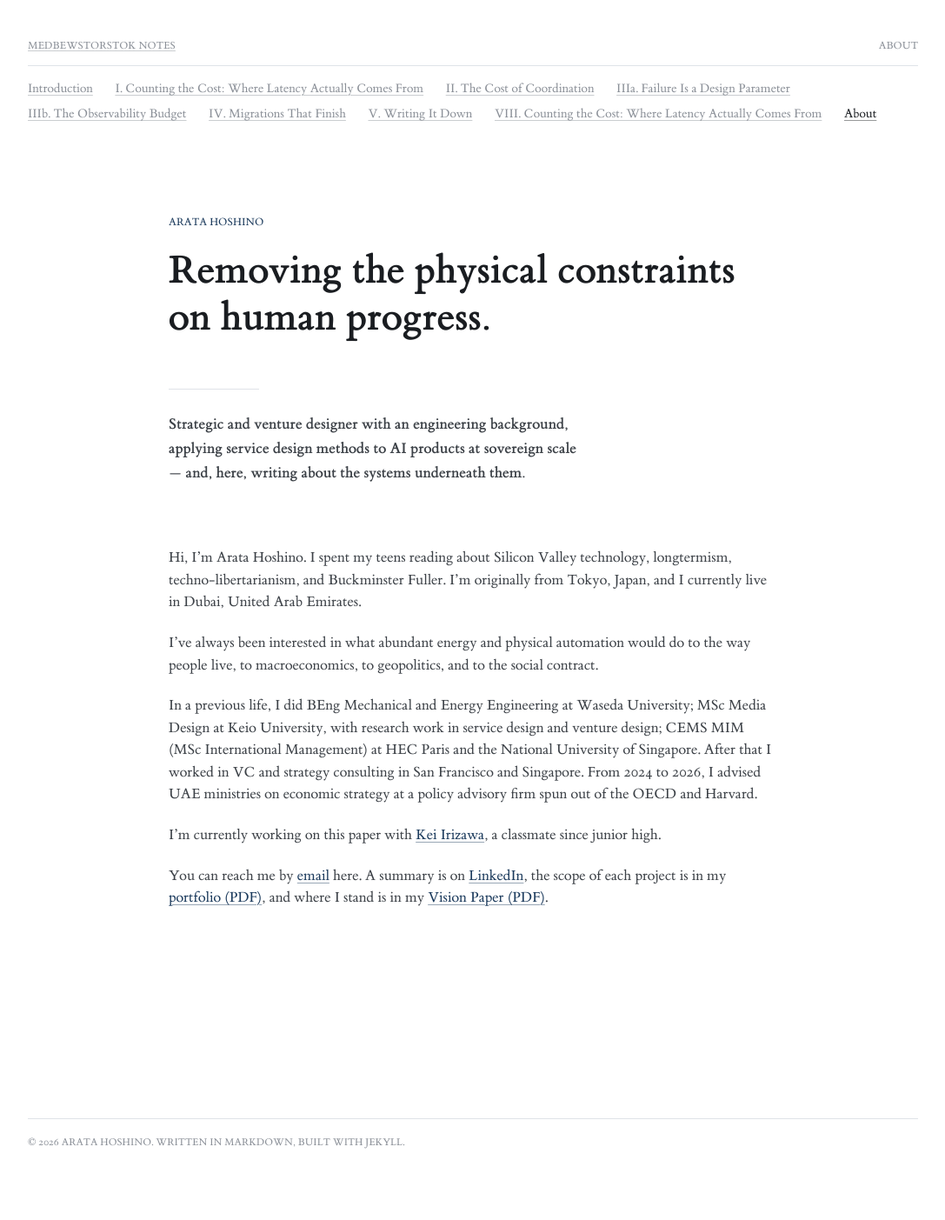
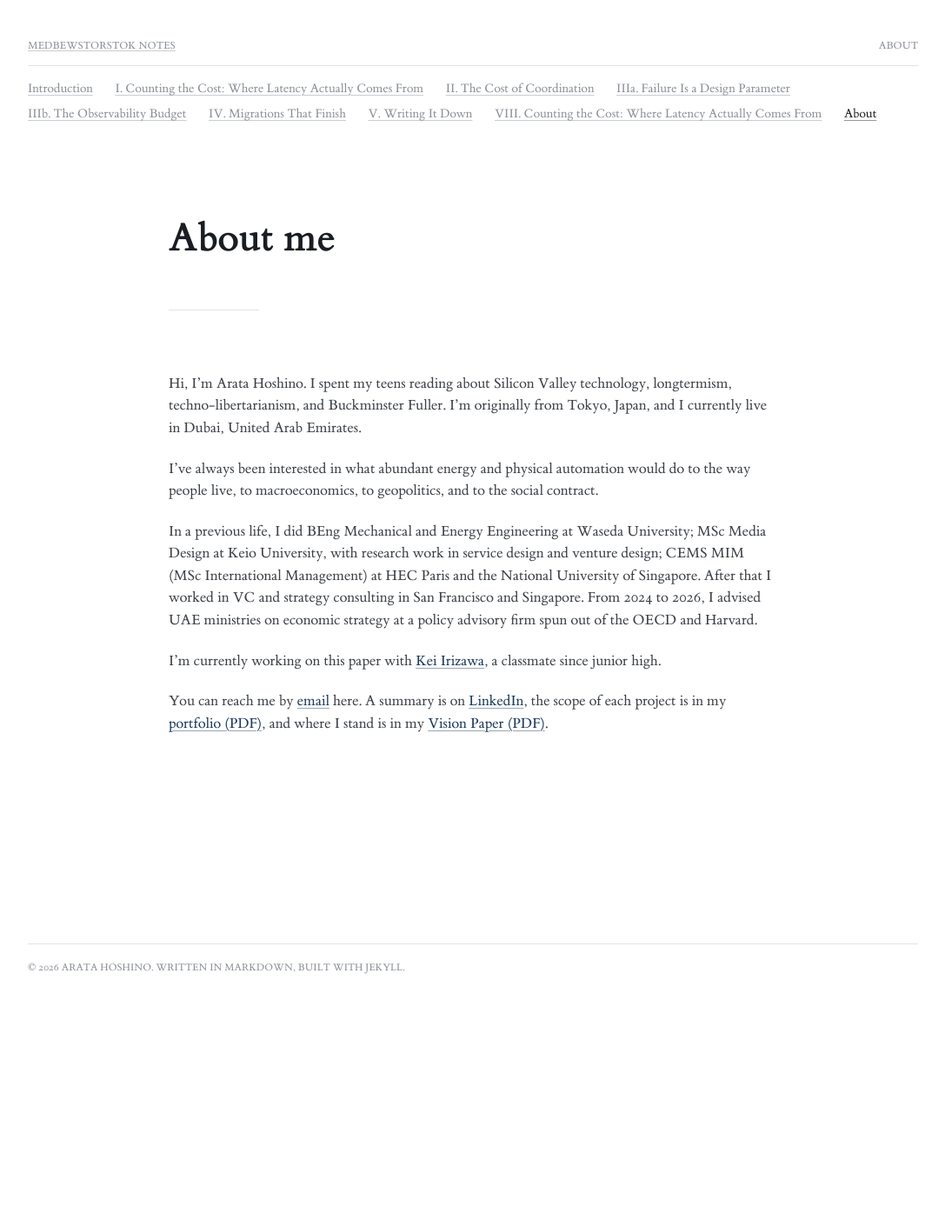
Before and after one commit to arata-hoshino/arata-hoshino.github.io, a Jekyll site: the page built from about.md, in a window 1280 px wide. Shown: the whole page at 87% size, without its empty margins (96-1183 px from the left). Built offline with Jekyll 4.4.1, drawn with Linux system fonts in a browser that asks for light colours; after the commit the page ends 1202 px from its top, so only the background shows below that.

Commit message:
Title About "About me", and drop the vision statement and the deck
The heading and the summary line under it come out; the page opens on
"About me" and goes straight to the text. Based in went with the author
block in the last commit.

The deck was falling back to the page description when no deck was set,
which would have kept the old summary line on screen after removing it.
The deck is now only the deck; 404 gets an explicit one so its line stays,
and About's description goes back to being what a search result shows.

Co-Authored-By: Claude Opus 5 (1M context) <noreply@anthropic.com>

```diff
--- a/_layouts/page.html
+++ b/_layouts/page.html
@@ -5,8 +5,7 @@ layout: default
 <article class="page">
   {% if page.eyebrow %}<p class="eyebrow">{{ page.eyebrow }}</p>{% endif %}
   <h1 class="page-title">{{ page.heading | default: page.title }}</h1>
-  {% assign deck = page.deck | default: page.description %}
-  {% if deck %}<p class="page-deck">{{ deck }}</p>{% endif %}
+  {% if page.deck %}<p class="page-deck">{{ page.deck }}</p>{% endif %}
 
   {% if page.meta %}
     <table class="meta">
--- a/about.md
+++ b/about.md
@@ -2,10 +2,8 @@
 layout: page
 title: About
 permalink: /about/
-eyebrow: "Arata Hoshino"
-heading: "Removing the physical constraints on human progress."
-deck: "Strategic and venture designer with an engineering background, applying service design methods to AI products at sovereign scale — and, here, writing about the systems underneath them."
-description: "Arata Hoshino — strategic and venture designer working on AI products at sovereign scale in Dubai."
+heading: "About me"
+description: "Arata Hoshino — from Tokyo, based in Dubai. Energy, physical automation, and what they do to how people live."
 ---
 
 Hi, I'm Arata Hoshino. I spent my teens reading about Silicon Valley technology, longtermism,
```
Also changed, not shown: 404.md (+1 -0 lines).
